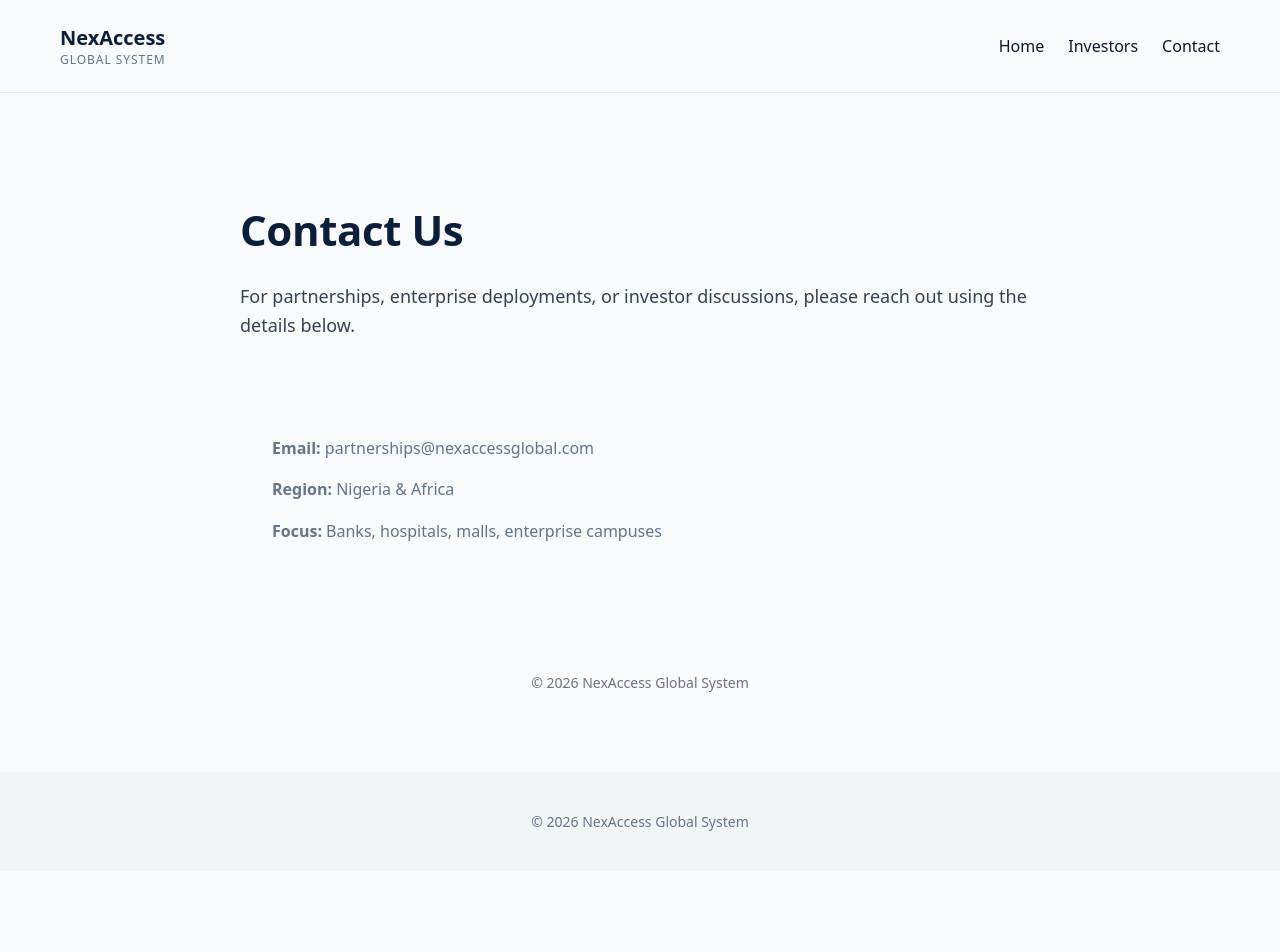
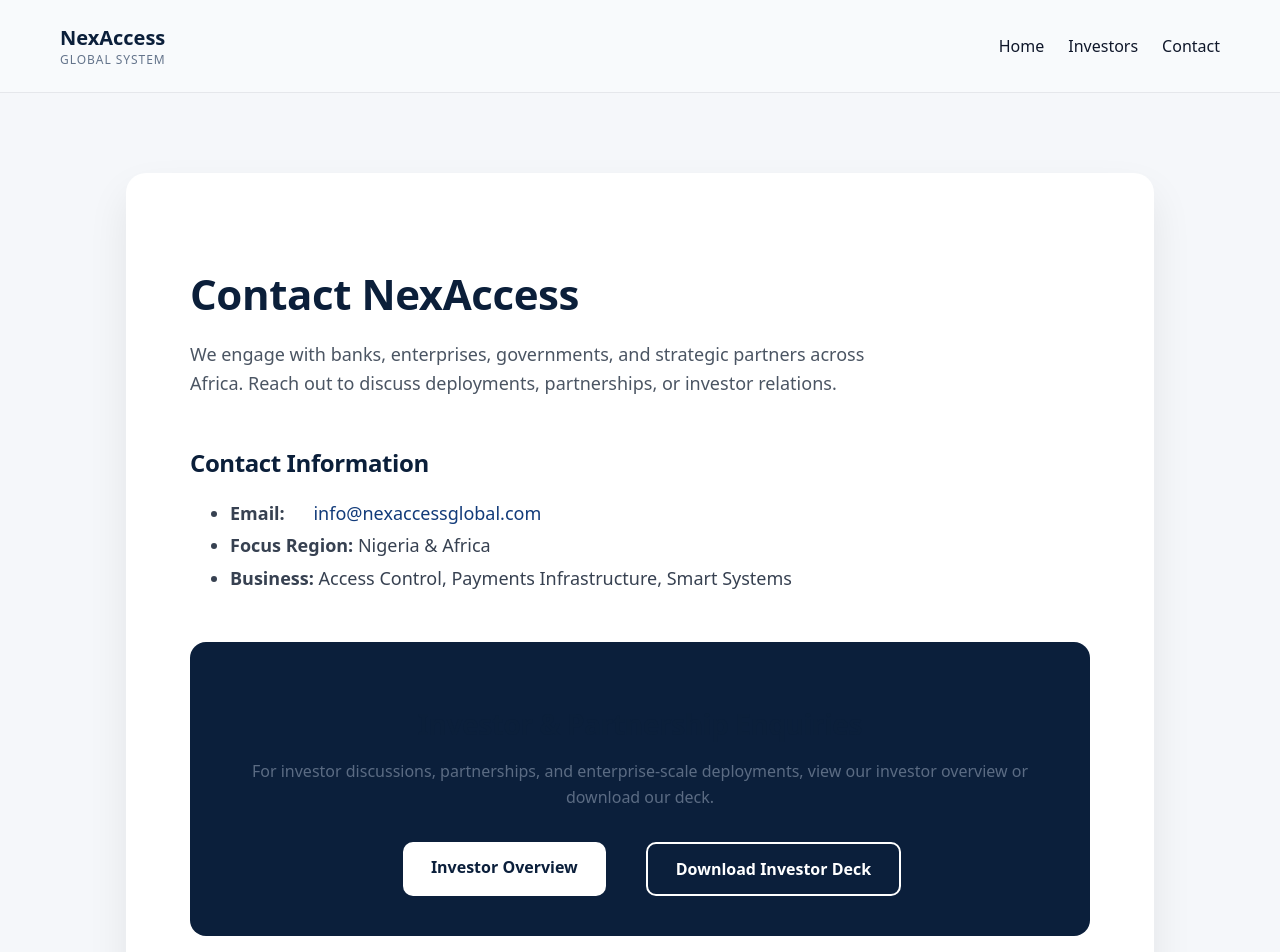
Before and after one commit to nwagwuemmanuel200-bit/nexaccess-website, a Next.js app: page /app/contact in a window 1280 px wide. Shown: the top 952 px of the page. Before the commit the page ends 871 px from the top, so only its background shows below. Built offline with nearby package versions, Linux system fonts and the light colour scheme.

Commit message:
Update page.js

```diff
--- a/app/app/contact/page.js
+++ b/app/app/contact/page.js
@@ -1,47 +1,153 @@
+// app/contact/page.js
+
 export const metadata = {
-  title: "Contact | NexAccess Global System",
+  title: "Contact Us | NexAccess Global System",
   description:
-    "Contact NexAccess Global System for partnerships and enterprise deployments.",
+    "Contact NexAccess Global System for partnerships, enterprise deployments, and investor relations.",
 };
 
 const BRAND = {
-  blueDark: "#0B1F3B",
+  dark: "#0B1F3B",
+  blue: "#123B7A",
+  light: "#F5F7FA",
 };
 
 export default function ContactPage() {
   return (
-    <main style={{ maxWidth: "800px", margin: "0 auto", padding: "80px 20px" }}>
-      <h1 style={{ fontSize: "42px", color: BRAND.blueDark, marginBottom: "24px" }}>
-        Contact Us
+    <main
+      style={{
+        background: BRAND.light,
+        minHeight: "100vh",
+        padding: "80px 24px",
+        color: BRAND.dark,
+      }}
+    >
+      <div
+        style={{
+          maxWidth: "900px",
+          margin: "0 auto",
+          background: "white",
+          padding: "64px",
+          borderRadius: "20px",
+          boxShadow: "0 20px 40px rgba(0,0,0,0.08)",
+        }}
+      >
+        <h1
+          style={{
+            fontSize: "42px",
+            fontWeight: 800,
+            marginBottom: "16px",
+          }}
+        >
+          Contact NexAccess
         </h1>
 
-      <p style={{ fontSize: "18px", color: "#374151", marginBottom: "48px" }}>
-        For partnerships, enterprise deployments, or investor discussions,
-        please reach out using the details below.
+        <p
+          style={{
+            fontSize: "18px",
+            color: "#4B5563",
+            marginBottom: "48px",
+            maxWidth: "700px",
+          }}
+        >
+          We engage with banks, enterprises, governments, and strategic partners
+          across Africa. Reach out to discuss deployments, partnerships, or
+          investor relations.
         </p>
 
+        {/* CONTACT INFO */}
+        <section style={{ marginBottom: "48px" }}>
+          <h2 style={{ fontSize: "24px", marginBottom: "16px" }}>
+            Contact Information
+          </h2>
+
+          <ul style={{ fontSize: "18px", color: "#374151", lineHeight: "1.8" }}>
+            <li>
+              <strong>Email:</strong>{" "}
+              <a
+                href="mailto:info@nexaccessglobal.com"
+                style={{ color: BRAND.blue, textDecoration: "none" }}
+              >
+                info@nexaccessglobal.com
+              </a>
+            </li>
+
+            <li>
+              <strong>Focus Region:</strong> Nigeria & Africa
+            </li>
+
+            <li>
+              <strong>Business:</strong> Access Control, Payments Infrastructure,
+              Smart Systems
+            </li>
+          </ul>
+        </section>
+
+        {/* INVESTOR CTA */}
         <section
           style={{
-          background: "#F9FAFB",
-          padding: "32px",
+            background: BRAND.dark,
+            color: "white",
+            padding: "40px",
             borderRadius: "16px",
+            textAlign: "center",
           }}
         >
-        <p><strong>Email:</strong> partnerships@nexaccessglobal.com</p>
-        <p><strong>Region:</strong> Nigeria & Africa</p>
-        <p><strong>Focus:</strong> Banks, hospitals, malls, enterprise campuses</p>
-      </section>
+          <h2 style={{ fontSize: "28px", marginBottom: "12px" }}>
+            Investor & Partnership Enquiries
+          </h2>
 
-      <footer
+          <p
             style={{
-          marginTop: "80px",
-          textAlign: "center",
-          fontSize: "14px",
-          color: "#6B7280",
+              fontSize: "16px",
+              opacity: 0.9,
+              marginBottom: "32px",
             }}
           >
-        © 2026 NexAccess Global System
-      </footer>
+            For investor discussions, partnerships, and enterprise-scale
+            deployments, view our investor overview or download our deck.
+          </p>
+
+          <div
+            style={{
+              display: "flex",
+              gap: "16px",
+              justifyContent: "center",
+              flexWrap: "wrap",
+            }}
+          >
+            <a
+              href="/investors"
+              style={{
+                background: "white",
+                color: BRAND.dark,
+                padding: "14px 28px",
+                borderRadius: "10px",
+                fontWeight: 600,
+                textDecoration: "none",
+              }}
+            >
+              Investor Overview
+            </a>
+
+            <a
+              href="/investor-deck.pdf"
+              target="_blank"
+              rel="noopener noreferrer"
+              style={{
+                border: "2px solid white",
+                color: "white",
+                padding: "14px 28px",
+                borderRadius: "10px",
+                fontWeight: 600,
+                textDecoration: "none",
+              }}
+            >
+              Download Investor Deck
+            </a>
+          </div>
+        </section>
+      </div>
     </main>
   );
 }
```
Lines whose indentation alone changed are shown as unchanged.
